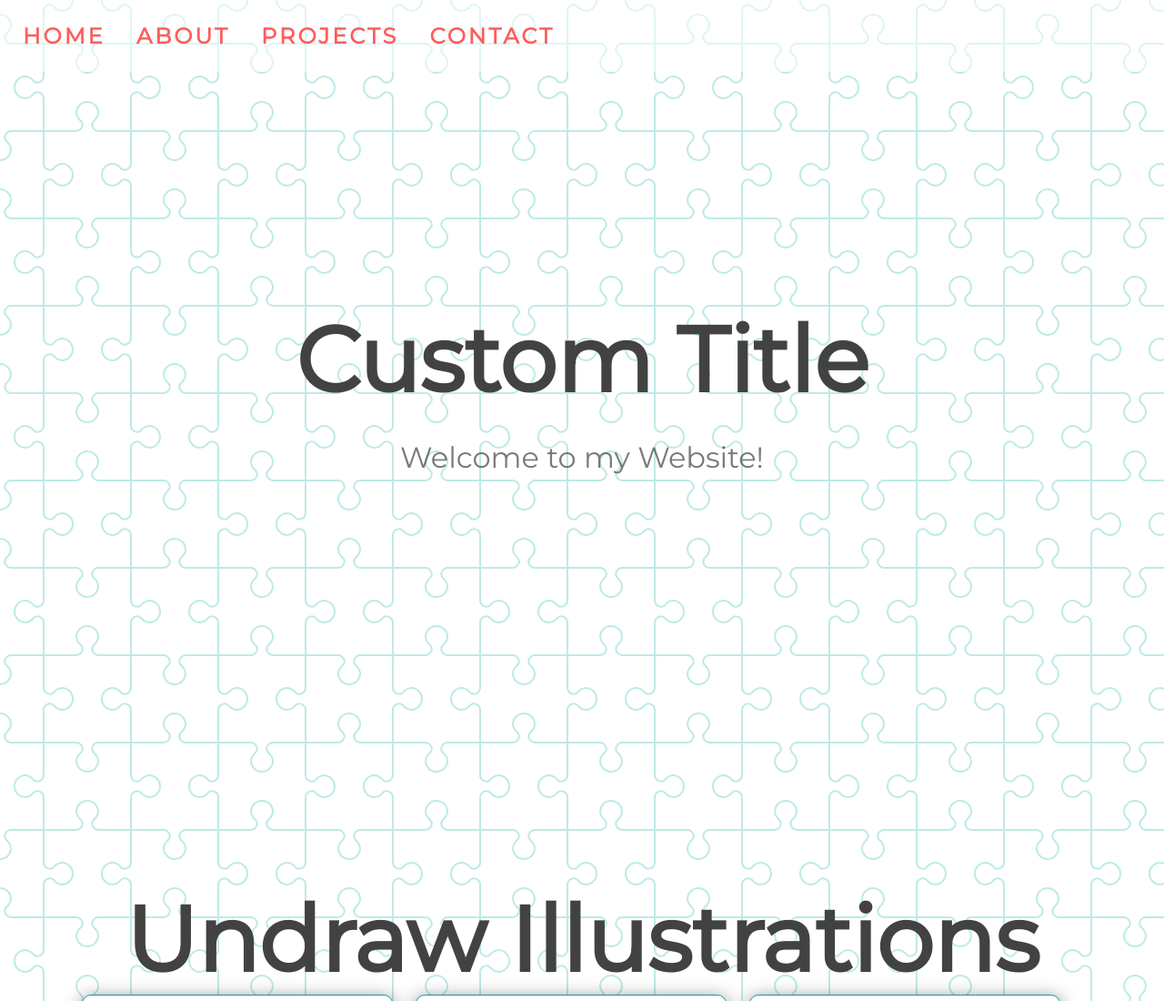
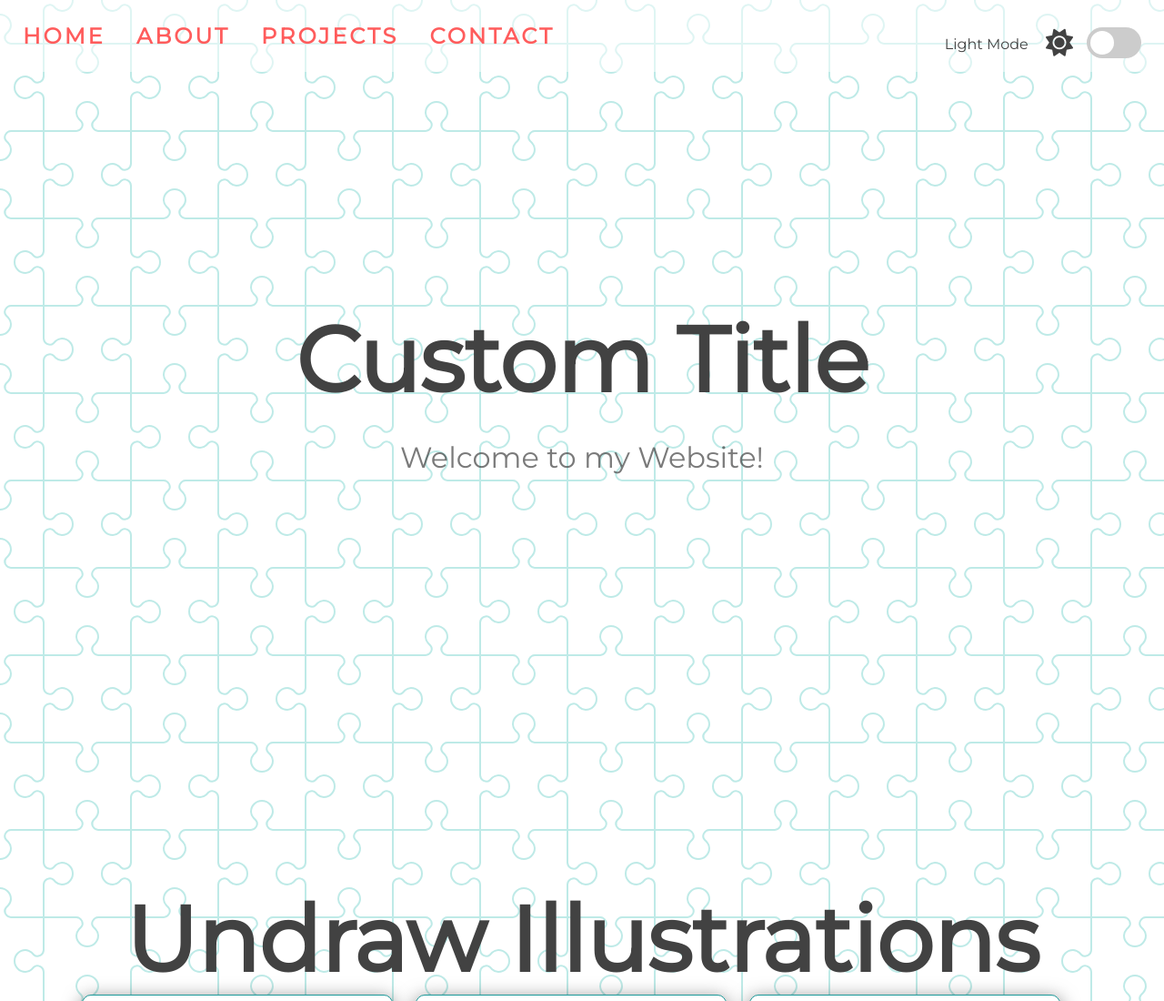
Before and after one commit to GregRodriguezJr/quote_generator, a plain HTML site: page light_dark_mode/index.html in a window 1280 px wide. Shown: the top 1100 px of the page at 91% size. Drawn offline with Linux system fonts and the light colour scheme.

Commit message:
toggle switch elements

```diff
--- a/light_dark_mode/index.html
+++ b/light_dark_mode/index.html
@@ -10,6 +10,17 @@
     <script src="https://kit.fontawesome.com/0b8b82dc43.js" crossorigin="anonymous"></script>
 </head>
 <body>
+    <!-- Dark Mode Switch -->
+    <div class="theme-switch-wrapper">
+        <span id="toggleIcon">
+            <span class="toggle-text">Light Mode</span>
+            <i class="fas fa-sun"></i>
+        </span>
+        <label for="" class="theme-switch">
+            <input type="checkbox">
+            <div class="slider round"></div>
+        </label>
+    </div>
     <!-- Navigation -->
     <nav id="nav">
         <a href="#home">HOME</a>
```
